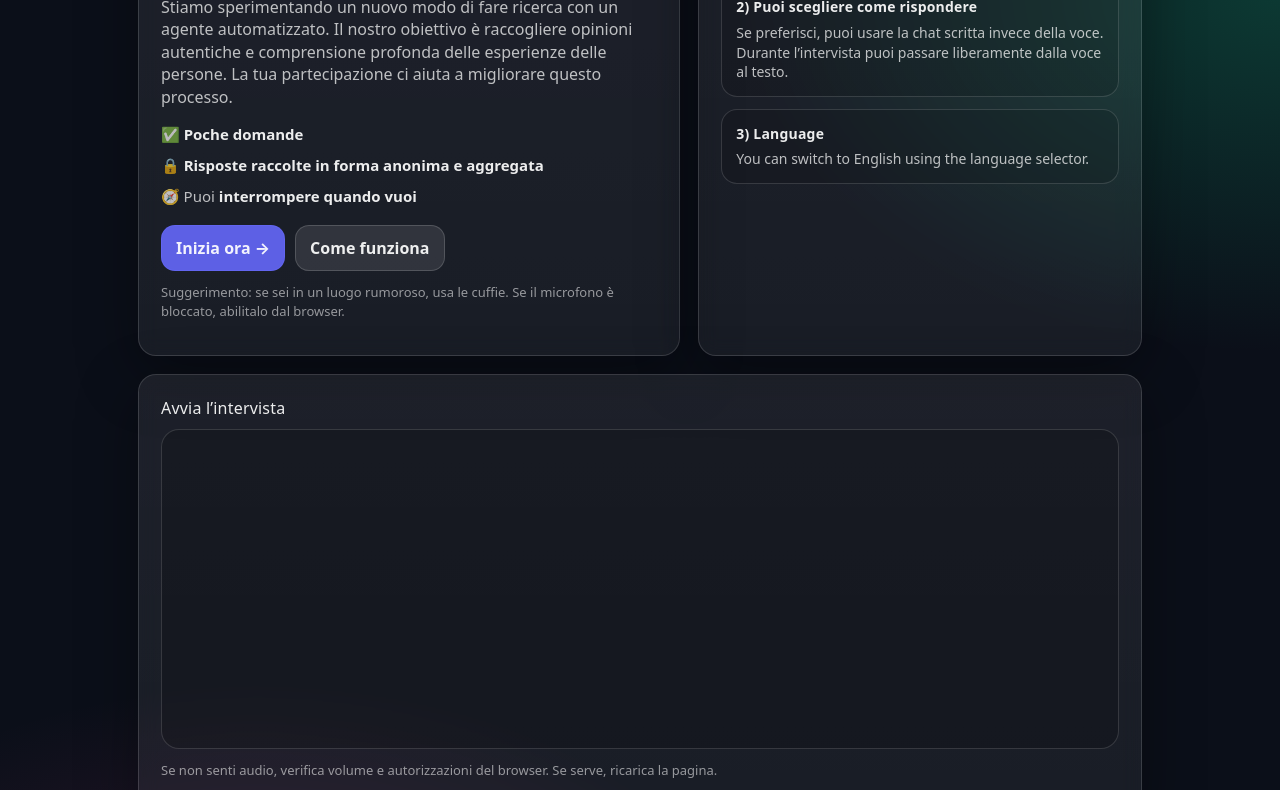
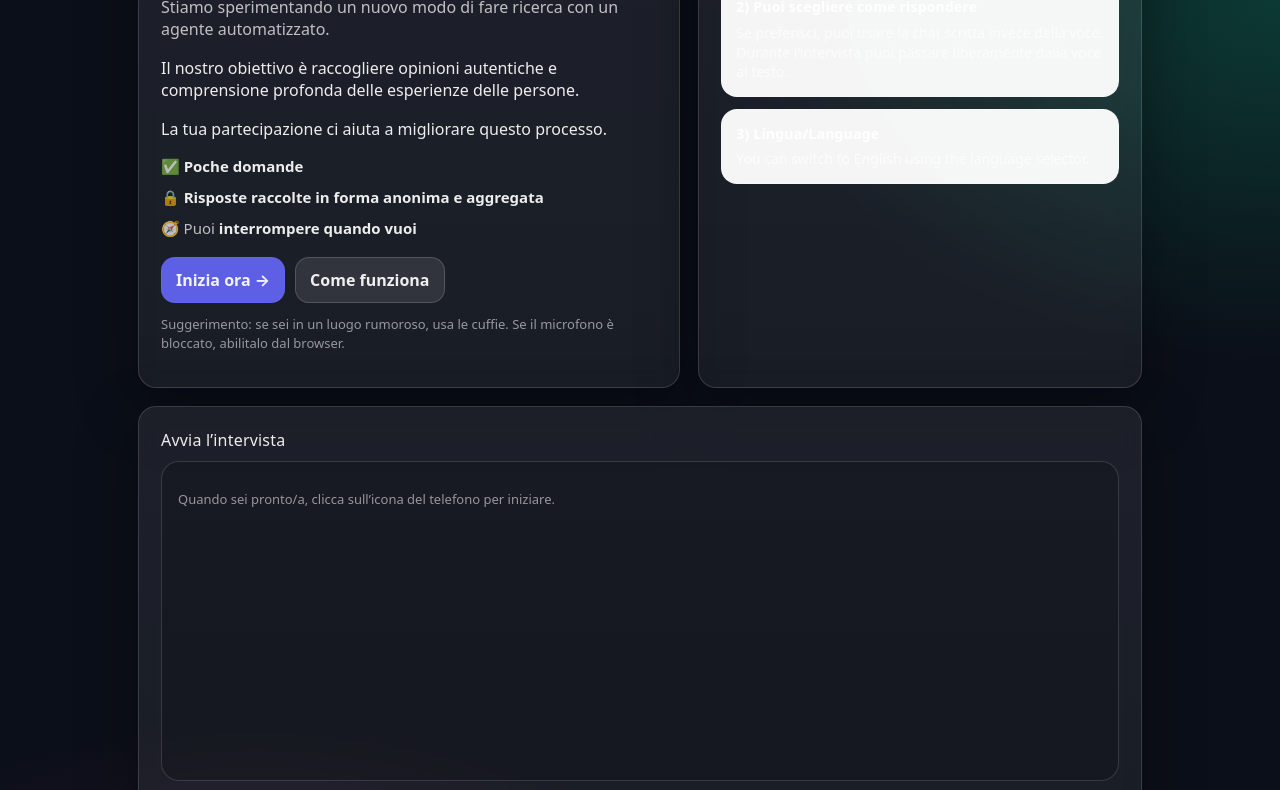
Before and after one commit to ginevramorvilli/survey-ai, a plain HTML site: page index.html in a window 1280 px wide. Shown: the part 241-1031 px from the top of the page. Drawn offline with Linux system fonts and the light colour scheme; a script that the page names is missing.

Commit message:
Update index.html

```diff
--- a/index.html
+++ b/index.html
@@ -158,7 +158,7 @@
       border: 1px solid var(--border);
       border-radius: 16px;
       padding: 14px;
-      background: rgba(0,0,0,.12);
+      background: rgba(255,255,255,.96);
     }
     .step h3{ margin:0 0 6px; font-size: 14px; letter-spacing:.2px; }
     .step p{ margin:0; color: var(--muted); font-size: 14px; }
@@ -203,9 +203,9 @@
       <section class="panel">
         <h1>Mini intervista (3–5 minuti)</h1>
         <p class="sub">
-        Stiamo sperimentando un nuovo modo di fare ricerca con un agente automatizzato.
-Il nostro obiettivo è raccogliere opinioni autentiche e comprensione profonda delle esperienze delle persone.
-La tua partecipazione ci aiuta a migliorare questo processo.
+        Stiamo sperimentando un nuovo modo di fare ricerca con un agente automatizzato.</p>
+<p>Il nostro obiettivo è raccogliere opinioni autentiche e comprensione profonda delle esperienze delle persone.</p>
+<p>La tua partecipazione ci aiuta a migliorare questo processo.
         </p>
 
         <div class="bullets">
@@ -237,7 +237,7 @@ La tua partecipazione ci aiuta a migliorare questo processo.
 Durante l’intervista puoi passare liberamente dalla voce al testo.</p>
           </div>
           <div class="step">
-            <h3>3) Language</h3>
+            <h3>3) Lingua/Language</h3>
             <p>You can switch to English using the language selector.</p>
           </div>
         </div>
@@ -249,7 +249,12 @@ Durante l’intervista puoi passare liberamente dalla voce al testo.</p>
     <section class="panel section" id="intervista">
       <div class="sectionTitle">Avvia l’intervista</div>
       <div class="widgetBox">
-       <elevenlabs-convai agent-id="agent_4801ke9ersdkfn085t8cfgggh18z"></elevenlabs-convai><script src="https://unpkg.com/@elevenlabs/convai-widget-embed" async type="text/javascript"></script>
+
+          <p class="note" style="margin-bottom:12px;">
+    Quando sei pronto/a, clicca sull’icona del telefono per iniziare.
+  </p>
+
+      <elevenlabs-convai agent-id="agent_4801ke9ersdkfn085t8cfgggh18z"></elevenlabs-convai><script src="https://unpkg.com/@elevenlabs/convai-widget-embed" async type="text/javascript"></script>
       </div>
       <p class="note">Se non senti audio, verifica volume e autorizzazioni del browser. Se serve, ricarica la pagina.</p>
     </section>
```
